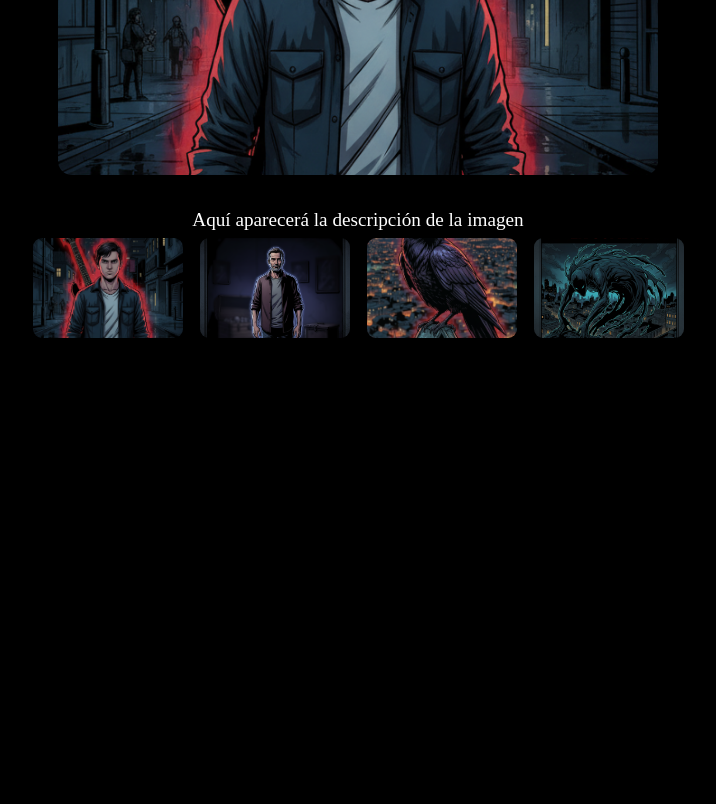
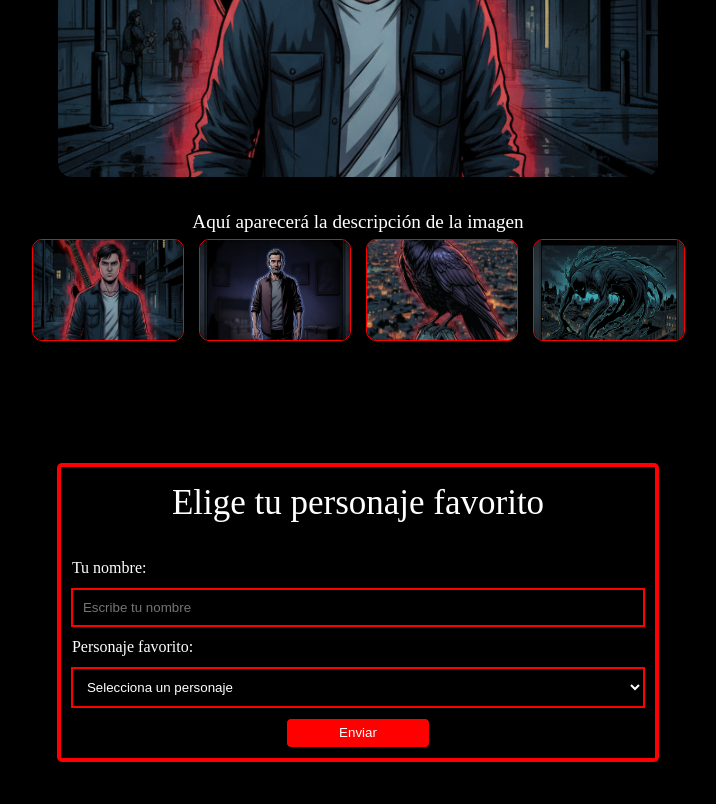
Before and after one commit to sebsag10/logica-javascript-3168940, a plain HTML site: page Trabajo Final Java Script/index.html in a window 1280 px wide. Shown: the part 1694-2498 px from the top of the page, without its empty margins (282-998 px from the left). Before the commit the page ends 2037 px from the top, so only its background shows below. Drawn offline with Linux system fonts and the light colour scheme.

Commit message:
pagina
actualización

```diff
--- a/Trabajo Final Java Script/app.js
+++ b/Trabajo Final Java Script/app.js
@@ -2,6 +2,7 @@ const cardInicio = document.getElementById("inicio");
 const img_1 = document.querySelector(".img_1 img");
 const img_2 = document.querySelector("img_2 img");
 const proyecto = document.getElementById("proyecto");
+const Formulario=document.getElementById("Formulario")
 
 cardInicio.addEventListener("mouseenter", () => {
   img_1.style.boxShadow = "0 0 20px 5px red";
@@ -12,6 +13,15 @@ cardInicio.addEventListener("mouseleave", () => {
   cardInicio.style.boxShadow = "none";
   img_1.style.boxShadow = "none";
 });
+
+Formulario.addEventListener("mouseenter", () => {
+  Formulario.style.boxShadow = "0 0 20px 5px red";
+});
+
+Formulario.addEventListener("mouseleave", () => {
+  Formulario.style.boxShadow = "none";
+});
+
 
 proyecto.addEventListener("mouseenter", () => {
   proyecto.style.boxShadow = "0 0 20px 5px red";
--- a/Trabajo Final Java Script/index.html
+++ b/Trabajo Final Java Script/index.html
@@ -15,7 +15,7 @@
         <li><a href="#inicio">Inicio</a></li>
         <li><a href="#proyecto">Proyecto</a></li>
         <li><a href="#galeria">Galería</a></li>
-        <li><a href="#Form">Fromulario</a></li>
+        <li><a href="#Formulario">Formulario</a></li>
       </ul>
     </nav>
     <section id="inicio">
@@ -65,17 +65,58 @@
 <p class="descripcion ">Aquí aparecerá la descripción de la imagen</p>
 <section id="galeria">
   <div class="collage">
-<img src="img/collage_img1.png"
-     name="Elkin Ramírez"
-     data-text='"Joven músico de Medellín con guitarra negra, determinado a inspirar y desafiar la oscuridad con su música."'
-     alt="imagen 1">
 
-    <img src="img/collage_img2.png" name="Padre de Elkin" data-text="Figura paterna sabia y afectuosa, guía de Elkin a través de recuerdos y enseñanzas, fuente de inspiración." alt="imagen 2">
-    <img src="img/collage_img3.png" name="El cuervo" data-text="Ave misteriosa de plumaje brillante, observador silencioso y símbolo de vigilancia y guía sobre la ciudad." alt="imagen 3">
-    <img src="img/collage_img4.png" name="La Sombra" data-text="Entidad abstracta y amorfa, oscura y sin rostro, que representa miedo, indiferencia y apatía en la ciudad." alt="imagen 4">
+    <img class="card-personaje"
+         src="img/collage_img1.png"
+         name="Elkin Ramírez"
+         data-text="Joven músico de Medellín con guitarra negra, determinado a inspirar y desafiar la oscuridad con su música."
+         alt="Elkin Ramírez">
+
+    <img class="card-personaje"
+         src="img/collage_img2.png"
+         name="Padre de Elkin"
+         data-text="Figura paterna sabia y afectuosa, guía de Elkin a través de recuerdos y enseñanzas, fuente de inspiración."
+         alt="Padre de Elkin">
+
+    <img class="card-personaje"
+         src="img/collage_img3.png"
+         name="El cuervo"
+         data-text="Ave misteriosa de plumaje brillante, observador silencioso y símbolo de vigilancia y guía sobre la ciudad."
+         alt="El cuervo">
+
+    <img class="card-personaje"
+         src="img/collage_img4.png"
+         name="La Sombra"
+         data-text="Entidad abstracta y amorfa, oscura y sin rostro, que representa miedo, indiferencia y apatía en la ciudad."
+         alt="La Sombra">
+
   </div>
 </section>
 
+<hr>
+<hr>
+<hr>
+<hr>
+<hr>
+<form id="Formulario">
+  <h2 class="titulo">Elige tu personaje favorito</h2>
+
+  <label for="nombre">Tu nombre:</label>
+  <input type="text" id="nombre" name="nombre" placeholder="Escribe tu nombre" required>
+
+  <label for="personaje">Personaje favorito:</label>
+  <select id="personaje" name="personaje" required>
+    <option value="" disabled selected>Selecciona un personaje</option>
+    <option value="Elkin Ramírez">Elkin Ramírez</option>
+    <option value="Padre de Elkin">Padre de Elkin</option>
+    <option value="El cuervo">El Cuervo</option>
+    <option value="La Sombra">La Sombra</option>
+  </select>
+
+  <button class="enviar" type="submit">Enviar</button>
+</form>
+
+<footer class="footer">a</footer>
 
 
     <script src="app.js"></script>
--- a/Trabajo Final Java Script/style.css
+++ b/Trabajo Final Java Script/style.css
@@ -19,6 +19,30 @@ html {
   text-align: center;
   margin-bottom: 30px;
   font-size: 35px;
+}
+
+nav ul li a,
+form {
+  display: inline-block; /* Necesario para que funcione transform */
+  transition: transform 0.3s ease;
+}
+
+nav ul li a:hover,
+form:hover {
+  transform: scale(1.05);
+}
+
+.img_1:hover,
+.img_2:hover,
+#proyecto:hover {
+  transform: scale(1.05);
+}
+
+#inicio,
+.img_1:hover,
+.img_2:hover,
+#proyecto {
+  transition: transform 0.3s ease-in-out;
 }
 
 a {
@@ -158,6 +182,7 @@ nav ul li a:hover {
 
 .collage img:hover {
   transform: scale(1.05);
+  box-shadow: 0 0 20px 5px red;
 }
 .descripcion {
   text-align: center;
@@ -165,3 +190,60 @@ nav ul li a:hover {
   margin-top: 10px;
   margin-bottom: 20 px;
 }
+
+.card-personaje {
+  object-fit: cover;
+  border: solid 1px red;
+  border-radius: 20px;
+}
+hr {
+margin: 0 auto;
+  width: 60%;
+  height: 5px;
+  background-color: rgb(0, 0, 0);
+  border: none;
+  margin-top: 15px;
+}
+
+hr:hover,
+.img_2 img:hover {
+  box-shadow: 0 0 10px 2px red;
+  transform: scale(1.05);
+}
+
+form h2 {
+  margin: 0 0 20px 0; /* quita margen arriba, solo abajo */
+}
+
+form {
+  display: flex;
+  flex-direction: column; /* uno debajo del otro */
+  gap: 10px; /* espacio entre cada campo */
+  width: 45%;
+  margin: 20px auto;
+  color: white;
+  border: solid 4px red;
+  border-radius: 5px;
+  padding: 10px;
+}
+input[type="text"],
+select,
+textarea {
+  color: white; /* color del texto que se escribe */
+  background-color: #000000; /* fondo del área */
+  border: 2px solid rgb(255, 0, 0); /* borde */
+  padding: 10px;
+}
+
+.enviar {
+  background-color: rgb(255, 0, 0);
+  border-radius: 5px;
+  height: 30px;
+  color: white;
+  width: 25%;
+  margin: 0 auto;
+}
+
+.footer {
+  margin-top: 10px;
+}
```
